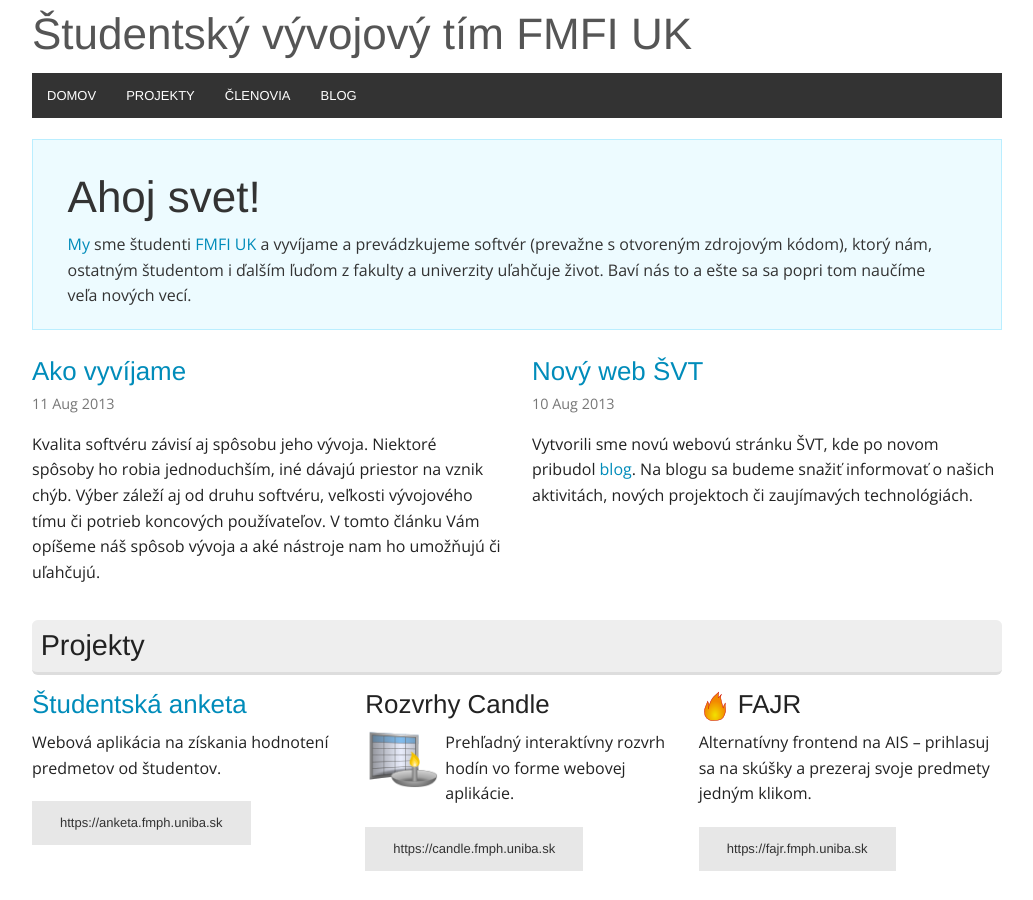
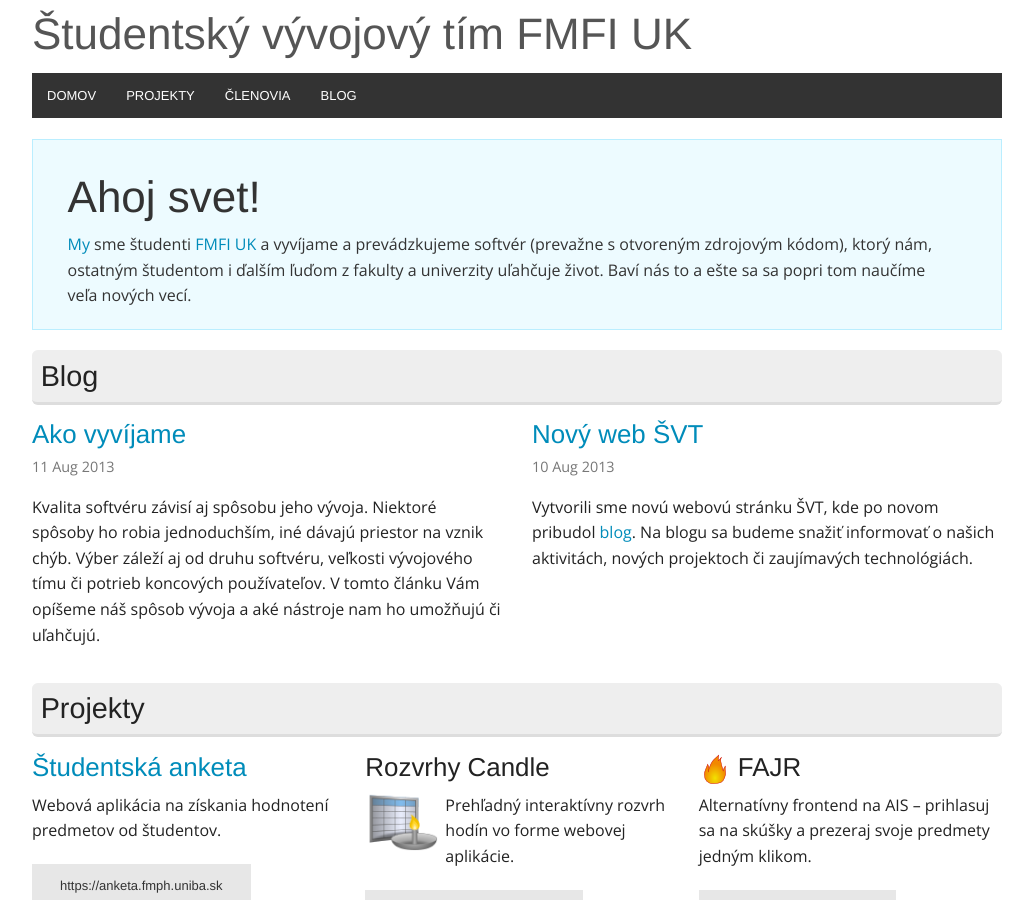
Before and after one commit to fmfi-svt/website, a Jekyll site: the page built from index.html, in a window 1280 px wide and 900 px high. Shown: the whole window, without its empty margins (123-1156 px from the left). Built offline with Jekyll 4.4.1, drawn with Linux system fonts in a browser that asks for light colours; Markdown is read by kramdown in place of the engine named in the settings.

Commit message:
pridany nadpis k ukazkam blogovych clankov

```diff
--- a/index.html
+++ b/index.html
@@ -11,6 +11,7 @@ title: Študentský vývojový tím
     </div>
 
     <section id="blog">
+        <h1>Blog</h1>
     <div class="row">
         {% for post in site.posts limit: 2 %}
         <div class="large-6 columns">
```
